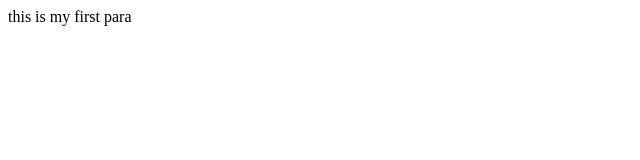
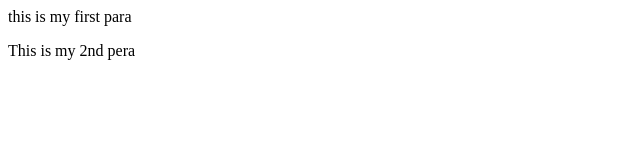
Before and after one commit to TaufiqulIslamKhan/Cse471, a plain HTML site: page index.html in a window 1280 px wide. Shown: the whole page, without its empty margins (0-640 px from the left). Drawn offline with Linux system fonts and the light colour scheme.

Commit message:
added new file

```diff
--- a/index.html
+++ b/index.html
@@ -1 +1,2 @@
 <p> this is my first para </p>
+<p>This is my 2nd pera </p>
```
